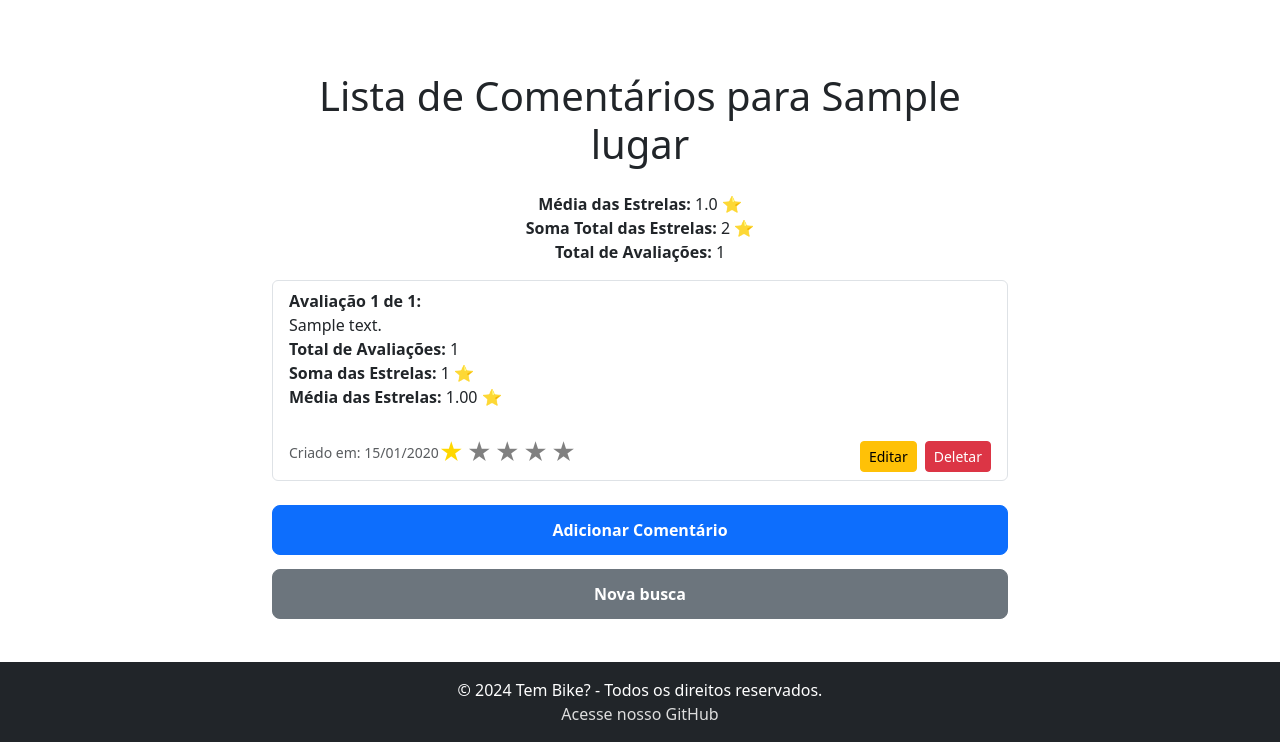
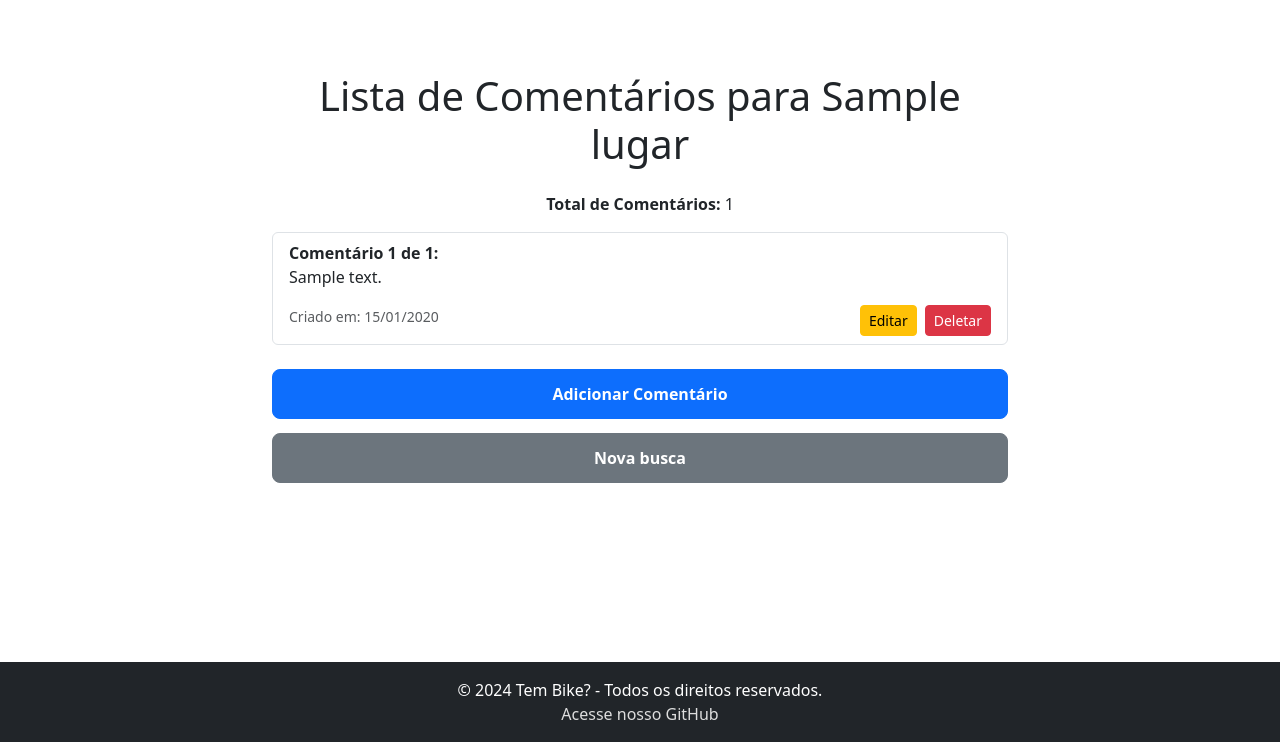
Before and after one commit to angelojbgama/Bike2Bike, a Django app: page /lugares/1/comentarios/ in a window 1280 px wide. Shown: the part 58-800 px from the top of the page. Run offline with Django 5.2, Linux system fonts and the light colour scheme; tables that the repository leaves empty hold one stand-in row (values such as "Sample post"); some libraries are stand-ins or nearby versions.

Commit message:
removida o sistema de estrela, pois achamos melhor colocar um sistema de like :)

```diff
--- a/bike/forms.py
+++ b/bike/forms.py
@@ -218,7 +218,6 @@ def get_available_cities():
         return [(city, city) for city in sorted(cities)]
     return []
 
-
 def get_available_countries():
     url = "http://api.citybik.es/v2/networks"
     response = requests.get(url)
@@ -231,7 +230,6 @@ def get_available_countries():
             country_choices.append((country, country_name))
         return country_choices
     return []
-
 
 class BikeSearchForm(forms.Form):
     city = forms.ChoiceField(
@@ -256,7 +254,6 @@ class BikeSearchForm(forms.Form):
         self.fields['city'].choices = get_available_cities()
         self.fields['country'].choices = get_available_countries()
 
-
 class LugarForm(forms.ModelForm):
     class Meta:
         model = Lugar
@@ -268,30 +265,14 @@ class LugarForm(forms.ModelForm):
 
 class ComentarioForm(forms.ModelForm):
     """
-    Formulário para adicionar um comentário sobre um lugar específico com avaliação em estrelas.
+    Formulário para adicionar um comentário sobre um lugar específico.
     """
     class Meta:
         model = Comentario
-        fields = ['texto', 'estrelas']
+        fields = ['texto']
         widgets = {
             'texto': forms.Textarea(attrs={
                 'rows': 3,
                 'placeholder': 'Escreva seu comentário aqui...'
             }),
-            'estrelas': forms.NumberInput(attrs={
-                'min': 0, 'max': 5, 'step': 1,
-                'placeholder': 'Avaliação (0 a 5 estrelas)'
-            }),
         }
-
-class EstrelaForm(forms.ModelForm):
-    class Meta:
-        model = Comentario
-        fields = ['estrelas']
-        widgets = {
-            'estrelas': forms.NumberInput(attrs={
-                'min': 0, 'max': 5, 'step': 1,
-                'class': 'form-control',
-                'style': 'width: 80px; display: inline-block;',
-            }),
-        }
--- a/bike/urls.py
+++ b/bike/urls.py
@@ -3,14 +3,12 @@ from .views import (
     BikeServiceView,
     ResultadosBuscaView,
     get_cities_by_country,
-    salvar_avaliacao,
     LugarCreateView,
     SobreServicoView,
     ComentarioCreateView,
     ComentarioUpdateView,
     ComentarioDeleteView,
     ComentarioLugarListView,
-    ComentarioUpdateEstrelasView
 )
 
 urlpatterns = [
@@ -24,11 +22,5 @@ urlpatterns = [
     path('comentarios/<int:pk>/editar/', ComentarioUpdateView.as_view(), name='comentario_update'),
     path('comentarios/<int:pk>/deletar/', ComentarioDeleteView.as_view(), name='comentario_delete'),
 
-
-    path('comentario/<int:pk>/alterar-estrelas/', ComentarioUpdateEstrelasView.as_view(), name='comentario_update_estrelas'),
-
-
-    path('comentarios/<int:comentario_id>/avaliacao/', salvar_avaliacao, name='salvar_avaliacao'),
-
     path('get-cities/', get_cities_by_country, name='get_cities_by_country'),
 ]
--- a/bike/views.py
+++ b/bike/views.py
@@ -1,45 +1,10 @@
 from django.urls import reverse_lazy, reverse
 from django.views.generic import TemplateView, CreateView, ListView, UpdateView, DeleteView, FormView
 from django.http import JsonResponse, HttpResponseRedirect
-from .models import Lugar, Comentario, AvaliacaoComentario
+from django.shortcuts import get_object_or_404, redirect
+from .models import Lugar, Comentario
 from .forms import BikeSearchForm
 import requests
-from django.views.decorators.http import require_POST
-from django.views.decorators.csrf import csrf_exempt  # Para desabilitar CSRF se necessário
-from django.db.models import Avg, Sum
-
-
-
-
-@csrf_exempt
-@require_POST
-def salvar_avaliacao(request, comentario_id):
-    """
-    Adiciona uma nova avaliação a um comentário existente e retorna a soma e média das avaliações.
-    """
-    try:
-        estrelas = int(request.POST.get('estrelas'))
-        comentario = get_object_or_404(Comentario, pk=comentario_id)
-
-        # Cria uma nova avaliação para o comentário
-        AvaliacaoComentario.objects.create(comentario=comentario, estrelas=estrelas)
-
-        # Recalcular média e soma das avaliações do comentário
-        avaliacoes = comentario.avaliacoes.all()
-        media_estrelas = avaliacoes.aggregate(Avg('estrelas'))['estrelas__avg']
-        soma_estrelas = avaliacoes.aggregate(Sum('estrelas'))['estrelas__sum']
-
-        return JsonResponse({
-            'status': 'success',
-            'estrelas': estrelas,
-            'media_estrelas': round(media_estrelas, 2) if media_estrelas else 0,
-            'soma_estrelas': soma_estrelas or 0
-        })
-
-    except ValueError:
-        return JsonResponse({'status': 'error', 'message': 'Valor inválido'}, status=400)
-
-
 
 def get_cities_by_country(request):
     """
@@ -59,18 +24,11 @@ def get_cities_by_country(request):
             return JsonResponse({"cities": list(cities)})
     return JsonResponse({"cities": []})
 
-
 class BikeServiceView(FormView):
-    """
-    Renderiza e processa o formulário de busca de bike-sharing.
-    """
     template_name = "bike/check_bike_service.html"
     form_class = BikeSearchForm
 
     def form_valid(self, form):
-        """
-        Redireciona para resultados após validação do formulário.
-        """
         city = form.cleaned_data["city"]
         country = form.cleaned_data["country"]
         return HttpResponseRedirect(
@@ -83,17 +41,10 @@ class BikeServiceView(FormView):
             )
         )
 
-
 class ResultadosBuscaView(TemplateView):
-    """
-    Exibe resultados de serviços de bike-sharing para cidade e país específicos.
-    """
     template_name = "bike/resultados_busca.html"
 
     def get_context_data(self, **kwargs):
-        """
-        Obtém dados de contexto para a página de resultados.
-        """
         context = super().get_context_data(**kwargs)
         city = self.kwargs["city"]
         country = self.kwargs["country"]
@@ -113,12 +64,7 @@ class ResultadosBuscaView(TemplateView):
                 network_response = requests.get(
                     f"http://api.citybik.es/v2/networks/{network_id}"
                 )
-                if network_response.status_code == 200:
-                    bike["stations"] = (
-                        network_response.json().get("network", {}).get("stations", [])
-                    )
-                else:
-                    bike["stations"] = []
+                bike["stations"] = network_response.json().get("network", {}).get("stations", []) if network_response.status_code == 200 else []
 
             context["bikes_data"] = bikes_data
         else:
@@ -132,34 +78,20 @@ class ResultadosBuscaView(TemplateView):
                 "latitude": lugar.latitude,
                 "longitude": lugar.longitude,
                 "tipo": lugar.get_tipo_display(),
-                "media_estrelas": lugar.media_estrelas(),  # Adiciona a média das estrelas
                 "comentarios_url": reverse("comentario_lugar_list", args=[lugar.id]),
             }
             for lugar in lugares
         ]
         context["lugares_data"] = lugares_data
-
         context["city"] = city
         context["country"] = country
         return context
 
-
 class LugarCreateView(CreateView):
-    """
-    Cria um novo lugar no banco de dados.
-    """
     model = Lugar
     fields = ["nome", "descricao", "latitude", "longitude", "tipo"]
     template_name = "bike/cadastrar_lugar.html"
     success_url = reverse_lazy("check_bike_service")
-
-
-class SobreServicoView(TemplateView):
-    """
-    Exibe a página inicial sobre o serviço.
-    """
-    template_name = "bike/home.html"
-
 
 class ComentarioLugarListView(ListView):
     model = Comentario
@@ -174,22 +106,9 @@ class ComentarioLugarListView(ListView):
         context = super().get_context_data(**kwargs)
         lugar = Lugar.objects.get(id=self.kwargs.get("lugar_id"))
         context["lugar"] = lugar
-        context["media_estrelas"] = lugar.media_estrelas()
-        context["soma_estrelas"] = lugar.soma_estrelas()
-
-        # Adiciona a soma e média de avaliações para cada comentário
-        for comentario in context["comentarios"]:
-            comentario.soma_estrelas = comentario.avaliacoes.aggregate(Sum('estrelas'))['estrelas__sum'] or 0
-            comentario.media_estrelas = comentario.avaliacoes.aggregate(Avg('estrelas'))['estrelas__avg'] or 0
-
         return context
 
-
-
 class ComentarioCreateView(CreateView):
-    """
-    Cria um novo comentário para um lugar.
-    """
     model = Comentario
     fields = ["texto"]
     template_name = "bike/comentarios/comentario_form.html"
@@ -208,11 +127,9 @@ class ComentarioCreateView(CreateView):
         lugar_id = self.kwargs["lugar_id"]
         return reverse_lazy("comentario_lugar_list", kwargs={"lugar_id": lugar_id})
 
-from django.shortcuts import get_object_or_404, redirect
-
 class ComentarioUpdateView(UpdateView):
     model = Comentario
-    fields = ["estrelas"]  # Atualizamos apenas as estrelas
+    fields = ["texto"]  # Atualizamos apenas o texto do comentário
     template_name = "bike/comentarios/comentario_form.html"
 
     def form_valid(self, form):
@@ -225,17 +142,26 @@ class ComentarioDeleteView(DeleteView):
 
     def get_context_data(self, **kwargs):
         context = super().get_context_data(**kwargs)
-        context['lugar_id'] = self.object.lugar_id  # Certifique-se de que lugar_id está disponível
+        context['lugar_id'] = self.object.lugar_id
         return context
 
     def get_success_url(self):
         return reverse_lazy("comentario_lugar_list", kwargs={"lugar_id": self.object.lugar_id})
 
+class SobreServicoView(TemplateView):
+    """
+    Exibe a página inicial sobre o serviço com informações adicionais.
+    """
+    template_name = "bike/home.html"
 
-class ComentarioUpdateEstrelasView(UpdateView):
-    model = Comentario
-    fields = ["estrelas"]
-    template_name = "bike/comentarios/comentario_update_estrelas.html"
-
-    def get_success_url(self):
-        return reverse_lazy("comentario_lugar_list", kwargs={"lugar_id": self.object.lugar_id})
+    def get_context_data(self, **kwargs):
+        """
+        Adiciona dados dinâmicos ao contexto da página.
+        """
+        context = super().get_context_data(**kwargs)
+        context["nome_servico"] = "Bike Sharing Service"
+        context["descricao_servico"] = (
+            "Nosso serviço conecta você às melhores opções de bike-sharing em todo o mundo."
+        )
+        context["email_contato"] = "contato@bikeservice.com"
+        return context
--- a/templates/bike/comentarios/comentario_form.html
+++ b/templates/bike/comentarios/comentario_form.html
@@ -17,11 +17,6 @@
           {{ form.texto }}
         </div>
 
-        <div class="mb-3">
-          <label for="id_estrelas" class="form-label">Avaliação (0 a 5 estrelas):</label>
-          {{ form.estrelas }}
-        </div>
-
         <button type="submit" class="btn btn-primary">Salvar</button>
       </form>
     </div>
--- a/templates/bike/comentarios/comentario_lugar_list.html
+++ b/templates/bike/comentarios/comentario_lugar_list.html
@@ -10,9 +10,7 @@
       <h1 class="mb-4 text-center">Lista de Comentários para {{ lugar.nome }}</h1>
 
       <p class="text-center">
-        <strong>Média das Estrelas:</strong> <span id="media-estrelas">{{ media_estrelas }}</span> ⭐<br>
-        <strong>Soma Total das Estrelas:</strong> <span id="soma-estrelas">{{ soma_estrelas }}</span> ⭐<br>
-        <strong>Total de Avaliações:</strong> <span id="total-avaliacoes">{{ comentarios|length }}</span>
+        <strong>Total de Comentários:</strong> <span id="total-comentarios">{{ comentarios|length }}</span>
       </p>
 
       {% if comentarios %}
@@ -20,25 +18,12 @@
           {% for comentario in comentarios %}
             <li class="list-group-item d-flex flex-column" id="comentario-{{ comentario.pk }}">
               <div class="mb-2">
-                <strong>Avaliação {{ forloop.counter }} de {{ comentarios|length }}:</strong><br>
+                <strong>Comentário {{ forloop.counter }} de {{ comentarios|length }}:</strong><br>
                 {{ comentario.texto }}
-                <p>
-                  <strong>Total de Avaliações:</strong> {{ comentario.avaliacoes.count }}<br>
-                  <strong>Soma das Estrelas:</strong> {{ comentario.soma_estrelas }} ⭐<br>
-                  <strong>Média das Estrelas:</strong> {{ comentario.media_estrelas|floatformat:2 }} ⭐
-                </p>
               </div>
 
               <div class="d-flex justify-content-between align-items-center">
                 <small class="text-muted">Criado em: {{ comentario.data_criacao|date:"d/m/Y" }}</small>
-
-                <div class="star-rating-container">
-                  <div class="star-rating" data-comentario-id="{{ comentario.pk }}" data-initial-rating="{{ comentario.estrelas }}">
-                    {% for i in 1|star_range:5 %}
-                      <span class="star" data-value="{{ i }}">&#9733;</span>
-                    {% endfor %}
-                  </div>
-                </div>
 
                 <div class="d-flex mt-2">
                   <a href="{% url 'comentario_update' comentario.pk %}" class="btn btn-sm btn-warning me-2">Editar</a>
@@ -67,111 +52,5 @@
   </div>
 </div>
 
-<script>
-document.addEventListener('DOMContentLoaded', function() {
-    const starRatings = document.querySelectorAll('.star-rating');
-
-    starRatings.forEach(starRating => {
-        const comentarioId = starRating.dataset.comentarioId;
-        const stars = starRating.querySelectorAll('.star');
-        let initialRating = parseInt(starRating.dataset.initialRating, 10);
-
-        function setRating(rating) {
-            stars.forEach((star, index) => {
-                star.style.color = index < rating ? 'gold' : 'gray';
-            });
-        }
-
-        setRating(initialRating);
-
-        stars.forEach(star => {
-            star.addEventListener('mouseover', () => {
-                setRating(parseInt(star.dataset.value, 10));
-            });
-
-            star.addEventListener('mouseout', () => {
-                setRating(initialRating);
-            });
-
-            star.addEventListener('click', (e) => {
-                const newRating = parseInt(e.target.dataset.value, 10);
-                fetch(`/comentarios/${comentarioId}/avaliacao/`, {
-                    method: 'POST',
-                    headers: {
-                        'Content-Type': 'application/x-www-form-urlencoded',
-                        'X-CSRFToken': getCookie('csrftoken')
-                    },
-                    body: `estrelas=${newRating}`
-                })
-                .then(response => response.json())
-                .then(data => {
-                    if (data.status === 'success') {
-                        initialRating = newRating;
-                        updateComentarioDom(comentarioId, newRating);
-                        updateMediaSomaEstrelas(data.media_estrelas, data.soma_estrelas);
-                    } else {
-                        alert('Erro ao enviar a avaliação. Tente novamente.');
-                    }
-                });
-            });
-        });
-    });
-
-    function getCookie(name) {
-        let cookieValue = null;
-        if (document.cookie && document.cookie !== '') {
-            const cookies = document.cookie.split(';');
-            for (let cookie of cookies) {
-                cookie = cookie.trim();
-                if (cookie.startsWith(name + '=')) {
-                    cookieValue = decodeURIComponent(cookie.slice(name.length + 1));
-                    break;
-                }
-            }
-        }
-        return cookieValue;
-    }
-
-    function updateComentarioDom(comentarioId, newRating) {
-        const comentario = document.querySelector(`#comentario-${comentarioId} .star-rating`);
-        const stars = comentario.querySelectorAll('.star');
-
-        stars.forEach((star, index) => {
-            star.style.color = index < newRating ? 'gold' : 'gray';
-        });
-    }
-
-    function updateMediaSomaEstrelas(media, soma) {
-        document.getElementById('media-estrelas').textContent = media;
-        document.getElementById('soma-estrelas').textContent = soma;
-    }
-});
-</script>
-
-<style>
-/* Ajuste do tamanho das estrelas */
-.star-rating {
-    font-size: 1.5em;
-    cursor: pointer;
-    display: flex;
-    gap: 3px;
-}
-
-/* Container das estrelas */
-.star-rating-container {
-    display: flex;
-    justify-content: flex-start;
-    align-items: flex-end;
-    flex-grow: 1;
-}
-
-/* Estilo das estrelas */
-.star {
-    color: gray;
-    transition: color 0.2s;
-}
-</style>
-
-<script src="https://kit.fontawesome.com/a076d05399.js" crossorigin="anonymous"></script>
 <script src="https://cdn.jsdelivr.net/npm/bootstrap@5.3.0-alpha1/dist/js/bootstrap.bundle.min.js"></script>
 {% endblock %}
--- a/templates/bike/resultados_busca.html
+++ b/templates/bike/resultados_busca.html
@@ -53,7 +53,6 @@
               <strong>${lugar.nome}</strong><br>
               <em>${lugar.descricao}</em><br>
               Tipo: ${lugar.tipo}<br>
-              <strong>Média das Estrelas:</strong> ${lugar.media_estrelas} ⭐<br>
               <a href="${lugar.comentarios_url}" target="_blank">Ver Comentários</a>
           `;
 
```
Also changed, not shown: bike/models.py (+1 -44 lines), templates/bike/home.html (+15 -13 lines), bike/migrations/0010_remove_comentario_estrelas_and_more.py (added), 1 other file.
